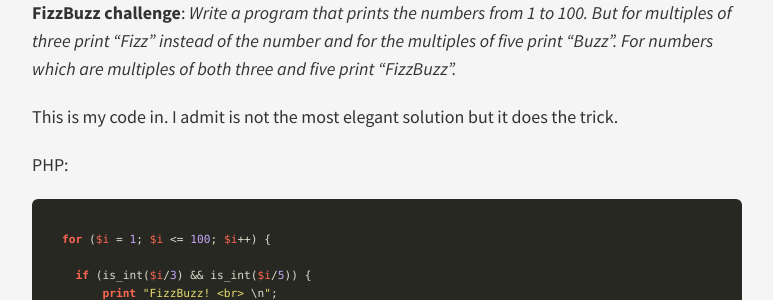
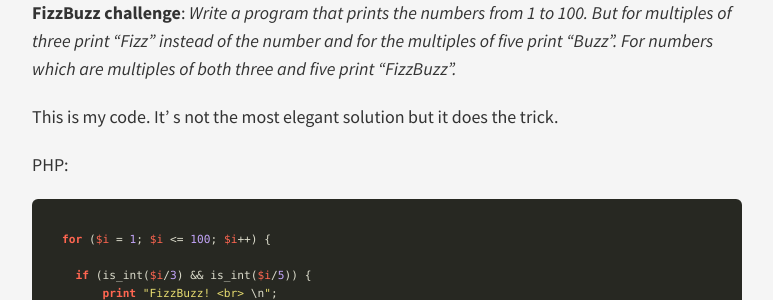
Before and after one commit to FedericoPaini/FedericoPaini.github.io, a Jekyll site: the page built from _posts/2012-03-18-FizzBuzz-Challenge.md, in a window 1280 px wide and 900 px high, scrolled down 322 px. Shown: the part 155-455 px from the top of the window, without its empty margins (253-1026 px from the left). Built offline with Jekyll 4.4.1, drawn with Linux system fonts in a browser that asks for light colours; nearby versions of some CDN libraries; Markdown is read by kramdown in place of the engine named in the settings; comment, search, counter and statistics services are not loaded.

Commit message:
changed FizBuzz article

```diff
--- a/_posts/2012-03-18-FizzBuzz-Challenge.md
+++ b/_posts/2012-03-18-FizzBuzz-Challenge.md
@@ -18,7 +18,7 @@ In the article Jeff talks about the "FizzBuzz" test, so I took up the challenge
 
 <strong>FizzBuzz challenge</strong>: <em>Write a program that prints the numbers from 1 to 100. But for multiples of three print "Fizz" instead of the number and for the multiples of five print "Buzz". For numbers which are multiples of both three and five print "FizzBuzz".</em>
 
-This is my code in. I admit is not the most elegant solution but it does the trick.
+This is my code. It' s not the most elegant solution but it does the trick.
 
 PHP:
 {% highlight php %}
```
